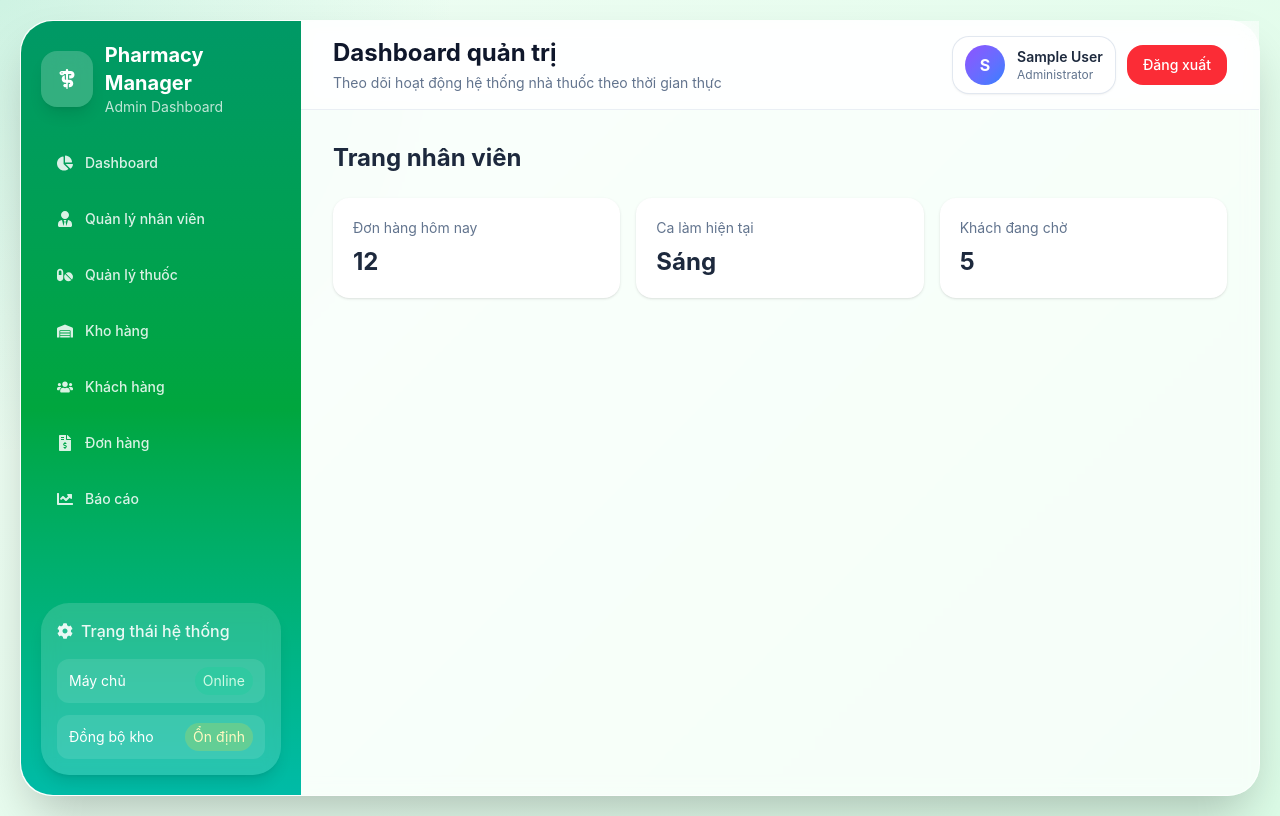
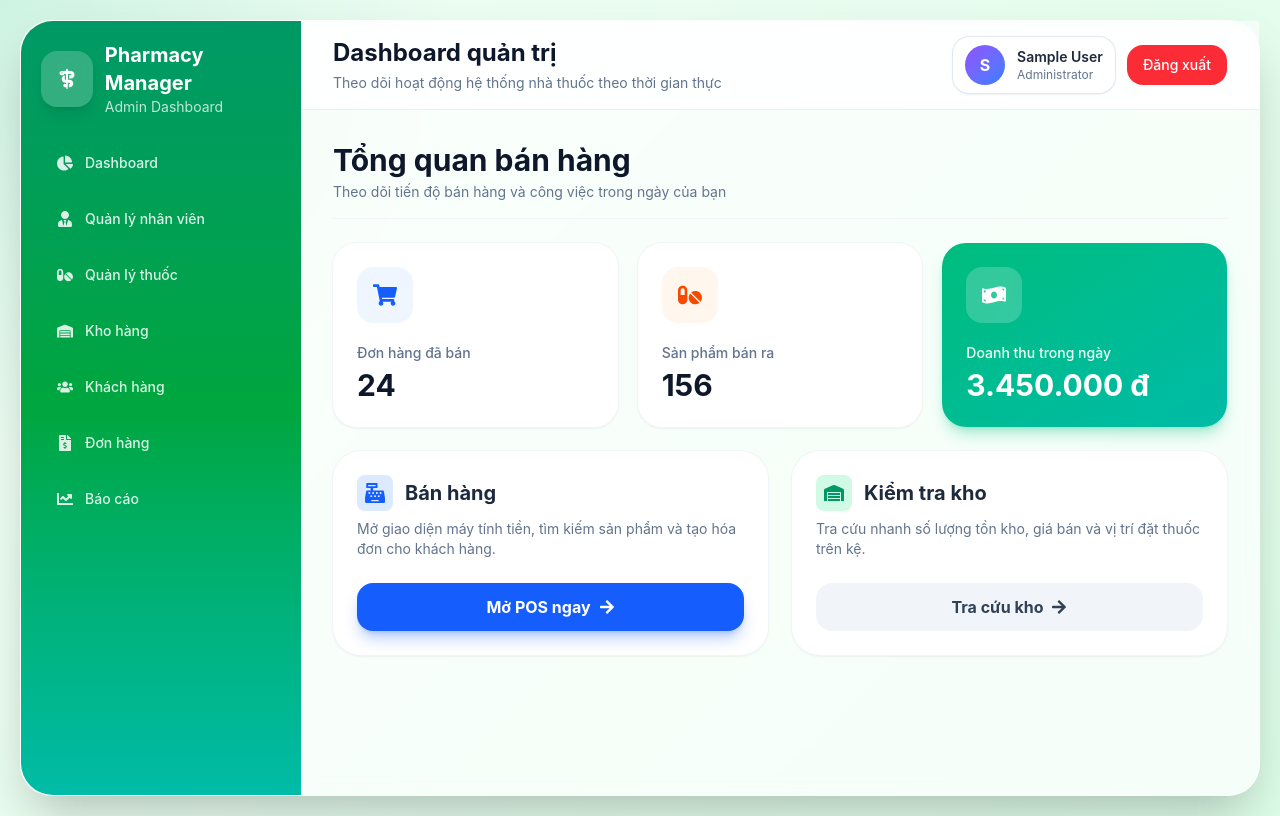
Before and after one commit to T-HG/FontEndHQTCS, a React (Vite) app: page /staff in a window 1280 px wide. Built offline with nearby package versions, Linux system fonts and the light colour scheme; sample sign-in values are in the browser's storage.

Commit message:
Cap nhat StaffHome, Don hang

```diff
--- a/src/components/layout/Sidebar.jsx
+++ b/src/components/layout/Sidebar.jsx
@@ -71,29 +71,6 @@ export default function Sidebar() {
           </NavLink>
         ))}
       </nav>
-
-      <div className="mt-6 rounded-[28px] bg-white/15 p-4 shadow-lg backdrop-blur">
-        <div className="mb-4 flex items-center gap-2 text-white/90">
-          <FaCog />
-          <span className="font-medium">Trạng thái hệ thống</span>
-        </div>
-
-        <div className="space-y-3 text-sm">
-          <div className="flex items-center justify-between rounded-xl bg-white/10 px-3 py-2">
-            <span>Máy chủ</span>
-            <span className="rounded-full bg-emerald-400/20 px-2 py-1 text-emerald-100">
-              Online
-            </span>
-          </div>
-
-          <div className="flex items-center justify-between rounded-xl bg-white/10 px-3 py-2">
-            <span>Đồng bộ kho</span>
-            <span className="rounded-full bg-yellow-300/20 px-2 py-1 text-yellow-100">
-              Ổn định
-            </span>
-          </div>
-        </div>
-      </div>
     </aside>
   )
 }
--- a/src/pages/admin/Orders.jsx
+++ b/src/pages/admin/Orders.jsx
@@ -296,10 +296,6 @@ export default function Orders() {
                     <span>Tổng tiền hàng:</span>
                     <span>{formatMoney(selectedOrder.total)}</span>
                   </div>
-                  <div className="flex justify-between text-sm text-slate-600">
-                    <span>Giảm giá:</span>
-                    <span>0 đ</span>
-                  </div>
                   <div className="flex justify-between border-t border-slate-200 pt-2 text-base font-bold text-slate-800">
                     <span>Khách cần trả:</span>
                     <span className="text-blue-600">{formatMoney(selectedOrder.total)}</span>
@@ -308,7 +304,6 @@ export default function Orders() {
               </div>
             </div>
 
-            {/* Footer Modal (Nút in/Xong) */}
             <div className="flex items-center justify-end gap-3 border-t border-slate-100 px-6 py-4">
               <button className="flex items-center gap-2 rounded-xl bg-slate-100 px-4 py-2.5 font-medium text-slate-600 hover:bg-slate-200">
                 <FaPrint />
--- a/src/pages/staff/StaffHome.jsx
+++ b/src/pages/staff/StaffHome.jsx
@@ -1,22 +1,111 @@
+import {
+  FaShoppingCart,
+  FaPills,
+  FaMoneyBillWave,
+  FaCashRegister,
+  FaWarehouse,
+  FaArrowRight
+} from 'react-icons/fa'
+import { Link } from 'react-router-dom'
+
+function formatMoney(value) {
+  return new Intl.NumberFormat('vi-VN').format(Number(value || 0)) + ' đ'
+}
+
 export default function StaffHome() {
+  // Giả lập dữ liệu bán hàng trong ngày của nhân viên
+  const shiftData = {
+    ordersToday: 24,
+    itemsSold: 156, // Số lượng sản phẩm đã bán
+    revenue: 3450000,
+  }
+
   return (
-    <div className="space-y-6">
-      <h1 className="text-2xl font-bold text-slate-800">Trang nhân viên</h1>
+    <div className="w-full space-y-6 pt-0 animate-in fade-in duration-300">
+      {/* HEADER */}
+      <div className="flex flex-col gap-4 border-b border-slate-100 pb-4 md:flex-row md:items-end md:justify-between">
+        <div>
+          <h1 className="text-3xl font-bold text-slate-900">Tổng quan bán hàng</h1>
+          <p className="mt-1 text-sm text-slate-500">
+            Theo dõi tiến độ bán hàng và công việc trong ngày của bạn
+          </p>
+        </div>
+      </div>
 
-      <div className="grid grid-cols-1 gap-4 md:grid-cols-2 xl:grid-cols-3">
-        <div className="rounded-2xl bg-white p-5 shadow-sm">
-          <p className="text-sm text-slate-500">Đơn hàng hôm nay</p>
-          <h3 className="mt-2 text-2xl font-bold text-slate-800">12</h3>
+      {/* STATS CARDS */}
+      <div className="grid grid-cols-1 gap-5 md:grid-cols-3">
+        {/* Đơn hàng */}
+        <div className="group rounded-[24px] bg-white p-6 shadow-sm ring-1 ring-slate-100 transition hover:shadow-lg">
+          <div className="flex items-start justify-between">
+            <div className="flex h-14 w-14 items-center justify-center rounded-2xl bg-blue-50 text-blue-600 transition group-hover:scale-110 group-hover:bg-blue-600 group-hover:text-white">
+              <FaShoppingCart size={24} />
+            </div>
+          </div>
+          <p className="mt-5 text-sm font-medium text-slate-500">Đơn hàng đã bán</p>
+          <h3 className="mt-1 text-3xl font-bold text-slate-900">{shiftData.ordersToday}</h3>
         </div>
 
-        <div className="rounded-2xl bg-white p-5 shadow-sm">
-          <p className="text-sm text-slate-500">Ca làm hiện tại</p>
-          <h3 className="mt-2 text-2xl font-bold text-slate-800">Sáng</h3>
+        {/* Sản phẩm đã bán (Thay cho Ca làm) */}
+        <div className="group rounded-[24px] bg-white p-6 shadow-sm ring-1 ring-slate-100 transition hover:shadow-lg">
+          <div className="flex items-start justify-between">
+            <div className="flex h-14 w-14 items-center justify-center rounded-2xl bg-orange-50 text-orange-600 transition group-hover:scale-110 group-hover:bg-orange-500 group-hover:text-white">
+              <FaPills size={24} />
+            </div>
+          </div>
+          <p className="mt-5 text-sm font-medium text-slate-500">Sản phẩm bán ra</p>
+          <h3 className="mt-1 text-3xl font-bold text-slate-900">{shiftData.itemsSold}</h3>
         </div>
 
-        <div className="rounded-2xl bg-white p-5 shadow-sm">
-          <p className="text-sm text-slate-500">Khách đang chờ</p>
-          <h3 className="mt-2 text-2xl font-bold text-slate-800">5</h3>
+        {/* Doanh thu */}
+        <div className="group rounded-[24px] bg-gradient-to-br from-emerald-500 to-teal-500 p-6 text-white shadow-lg shadow-emerald-500/30 transition hover:-translate-y-1 hover:shadow-xl hover:shadow-emerald-500/40">
+          <div className="flex items-start justify-between">
+            <div className="flex h-14 w-14 items-center justify-center rounded-2xl bg-white/20 backdrop-blur-sm transition group-hover:scale-110">
+              <FaMoneyBillWave size={24} />
+            </div>
+          </div>
+          <p className="mt-5 text-sm font-medium text-emerald-50">Doanh thu trong ngày</p>
+          <h3 className="mt-1 text-3xl font-bold">{formatMoney(shiftData.revenue)}</h3>
+        </div>
+      </div>
+
+      {/* QUICK ACTIONS (Lối tắt) */}
+      <div className="grid grid-cols-1 gap-6 md:grid-cols-2">
+        <div className="rounded-[28px] bg-white p-6 shadow-sm ring-1 ring-slate-100 flex flex-col justify-between">
+          <div>
+            <div className="flex items-center gap-3 mb-2">
+              <div className="p-2 bg-blue-100 text-blue-600 rounded-lg">
+                <FaCashRegister size={20} />
+              </div>
+              <h2 className="text-xl font-bold text-slate-800">Bán hàng</h2>
+            </div>
+            <p className="text-sm text-slate-500">Mở giao diện máy tính tiền, tìm kiếm sản phẩm và tạo hóa đơn cho khách hàng.</p>
+          </div>
+
+          <Link
+            to="/sales"
+            className="mt-6 flex items-center justify-center gap-2 rounded-2xl bg-blue-600 px-4 py-3 font-bold text-white transition hover:bg-blue-700 shadow-lg shadow-blue-600/30"
+          >
+            Mở POS ngay <FaArrowRight />
+          </Link>
+        </div>
+
+        <div className="rounded-[28px] bg-white p-6 shadow-sm ring-1 ring-slate-100 flex flex-col justify-between">
+          <div>
+            <div className="flex items-center gap-3 mb-2">
+              <div className="p-2 bg-emerald-100 text-emerald-600 rounded-lg">
+                <FaWarehouse size={20} />
+              </div>
+              <h2 className="text-xl font-bold text-slate-800">Kiểm tra kho</h2>
+            </div>
+            <p className="text-sm text-slate-500">Tra cứu nhanh số lượng tồn kho, giá bán và vị trí đặt thuốc trên kệ.</p>
+          </div>
+
+          <Link
+            to="/inventory"
+            className="mt-6 flex items-center justify-center gap-2 rounded-2xl bg-slate-100 px-4 py-3 font-bold text-slate-700 transition hover:bg-slate-200"
+          >
+            Tra cứu kho <FaArrowRight />
+          </Link>
         </div>
       </div>
     </div>
```
Also changed, not shown: src/pages/staff/Sales.jsx (+96 -8 lines).
